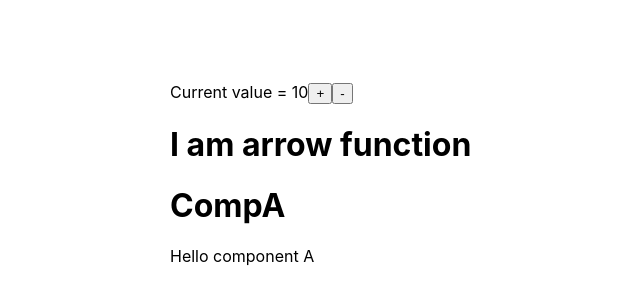
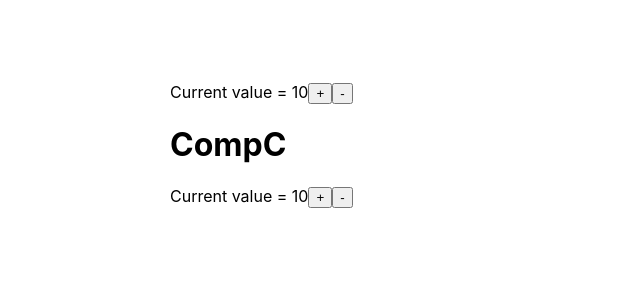
Before and after one commit to ekosup/content-manager-app, a Next.js app: page / in a window 1280 px wide. Shown: the part 118-418 px from the top of the page, without its empty margins (30-670 px from the left). Built offline with nearby package versions, Linux system fonts and the light colour scheme.

Commit message:
constructor on class component

```diff
--- a/pages/index.js
+++ b/pages/index.js
@@ -17,10 +17,38 @@ function CompA() {
 }
 
 class CompC extends React.Component {
+
+  // state = {
+  //   value: 10,
+  // }
+
+  // actually every react class component has their own constructor from super
+  constructor() {
+    super();
+    this.state = {
+      value: 10,  // it is the same example as above except we need to call super() function
+    }
+  }
+
+  changeState(newValue) {
+    this.setState({
+      value: newValue,
+    })
+  }
+
+  // ntms: everytime state changes the whole function will be reexecuted
   render() {
+    // const value = this.state.value; // is the same as
+    const { value } = this.state;
+    // using above notation we can decompose as many as state parameter to their own variables
+    // e.g. const { value, a, b, c} = this.state;  // with state = {value:10, a:9, b:8, c:7}
+
     return (
       <>
         <h1>CompC</h1>
+        Current value = { value }
+        <button onClick={() => this.changeState(value+1)}>+</button>
+        <button onClick={() => this.changeState(value-1)}>-</button>
       </>
     )
   }
@@ -58,7 +86,7 @@ const HomePage = () => {
       <button onClick={() => setValue(value+1)}>+</button>
       <button onClick={() => setValue(value-1)}>-</button>
 
-      <CompA />
+      <CompC />
     </>
   )
 }
```
